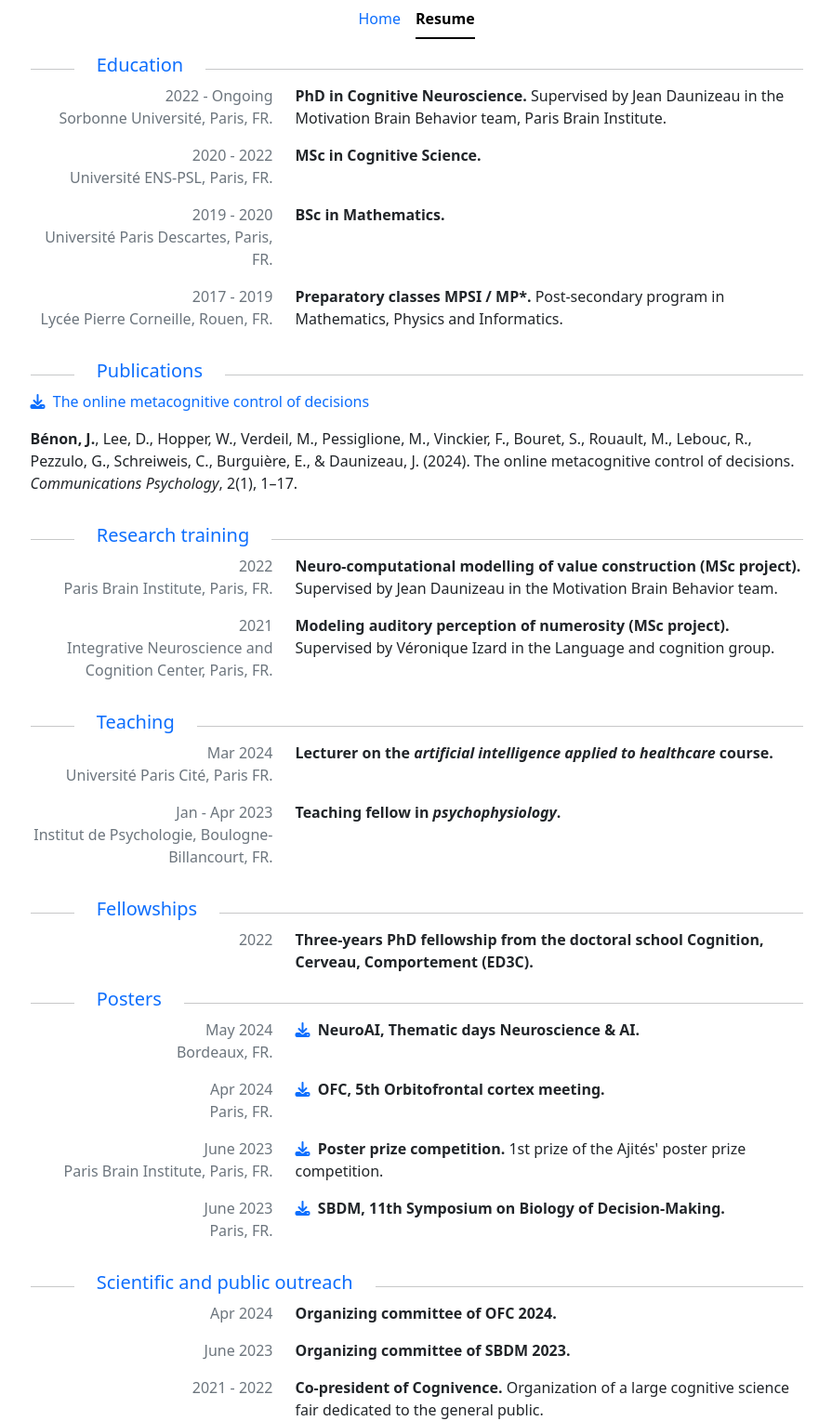
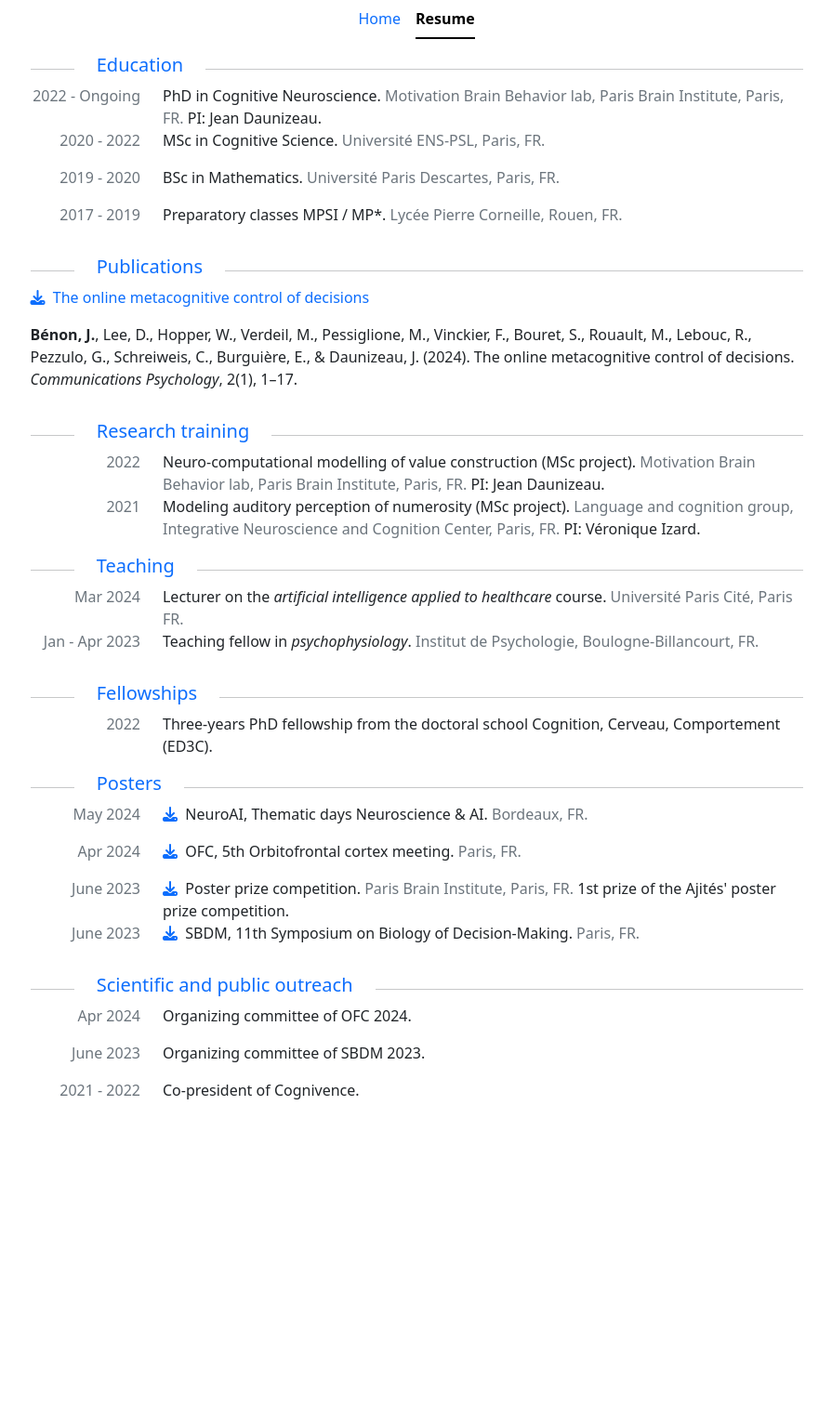
Before and after one commit to jbenon/jbenon.github.io, a Jekyll site: the page built from resume.html, in a window 1280 px wide. Shown: the whole page at 93% size, without its empty margins (192-1087 px from the left). Built offline with Jekyll 4.4.1, drawn with Linux system fonts in a browser that asks for light colours; nearby versions of some CDN libraries; after the commit the page ends 1201 px from its top, so only the background shows below that.

Commit message:
Put place back next to title but with less element details

```diff
--- a/_data/resume.yml
+++ b/_data/resume.yml
@@ -4,9 +4,9 @@
     - title: PhD in Cognitive Neuroscience.
       title-link: https://sites.google.com/site/motivationbrainbehavior/
       date: 2022 - Ongoing
-      place: Sorbonne Université, Paris, FR.
+      place: Motivation Brain Behavior lab, Paris Brain Institute, Paris, FR.
       details: >
-        Supervised by Jean Daunizeau in the Motivation Brain Behavior team, Paris Brain Institute.
+        PI: Jean Daunizeau.
     - title: MSc in Cognitive Science.
       date: 2020 - 2022
       place: Université ENS-PSL, Paris, FR.
@@ -16,8 +16,6 @@
     - title: Preparatory classes MPSI / MP*.
       date: 2017 - 2019
       place: Lycée Pierre Corneille, Rouen, FR.
-      details: >
-        Post-secondary program in Mathematics, Physics and Informatics.
 
 # ===== PUBLICATIONS ===== #
 - title: Publications
@@ -35,14 +33,14 @@
   items:
     - title: Neuro-computational modelling of value construction (MSc project).
       date: 2022
-      place: Paris Brain Institute, Paris, FR.
+      place: Motivation Brain Behavior lab, Paris Brain Institute, Paris, FR.
       details: >
-        Supervised by Jean Daunizeau in the Motivation Brain Behavior team.
+        PI: Jean Daunizeau.
     - title: Modeling auditory perception of numerosity (MSc project).
       date: 2021
-      place: Integrative Neuroscience and Cognition Center, Paris, FR.
+      place: Language and cognition group, Integrative Neuroscience and Cognition Center, Paris, FR.
       details: >
-        Supervised by Véronique Izard in the Language and cognition group.
+        PI: Véronique Izard.
 
 # ===== TEACHING ===== #
 - title: Teaching
@@ -91,5 +89,3 @@
       date: June 2023
     - title: Co-president of Cognivence.
       date: 2021 - 2022
-      details: >
-        Organization of a large cognitive science fair dedicated to the general public.
--- a/resume.html
+++ b/resume.html
@@ -42,15 +42,13 @@ layout: default
             <!-- Regular section -->
             {% for item in section.items %}
               <div class="row justify-content-center">
-                <div class="col-4 text-end">
+                <div class="col-2 text-end">
                   <p class="text-secondary">
                     {{item.date}}
-                    <br>
-                    {{item.place}}
                   </p>
                 </div>
-                <div class="col-8">
-                  <span class="fw-semibold">
+                <div class="col-10">
+                  <span>
                     {% if item.pdf %}
                       <a class="icon-link link-underline link-underline-opacity-0"
                       href="/assets/{{publication.pdf}}.pdf"
@@ -59,6 +57,9 @@ layout: default
                       </a>&nbsp;
                     {% endif %}
                     {{item.title}}
+                  </span>
+                  <span class="text-secondary">
+                    {{item.place}}
                   </span>
                   <span>
                     {{item.details}}
```
